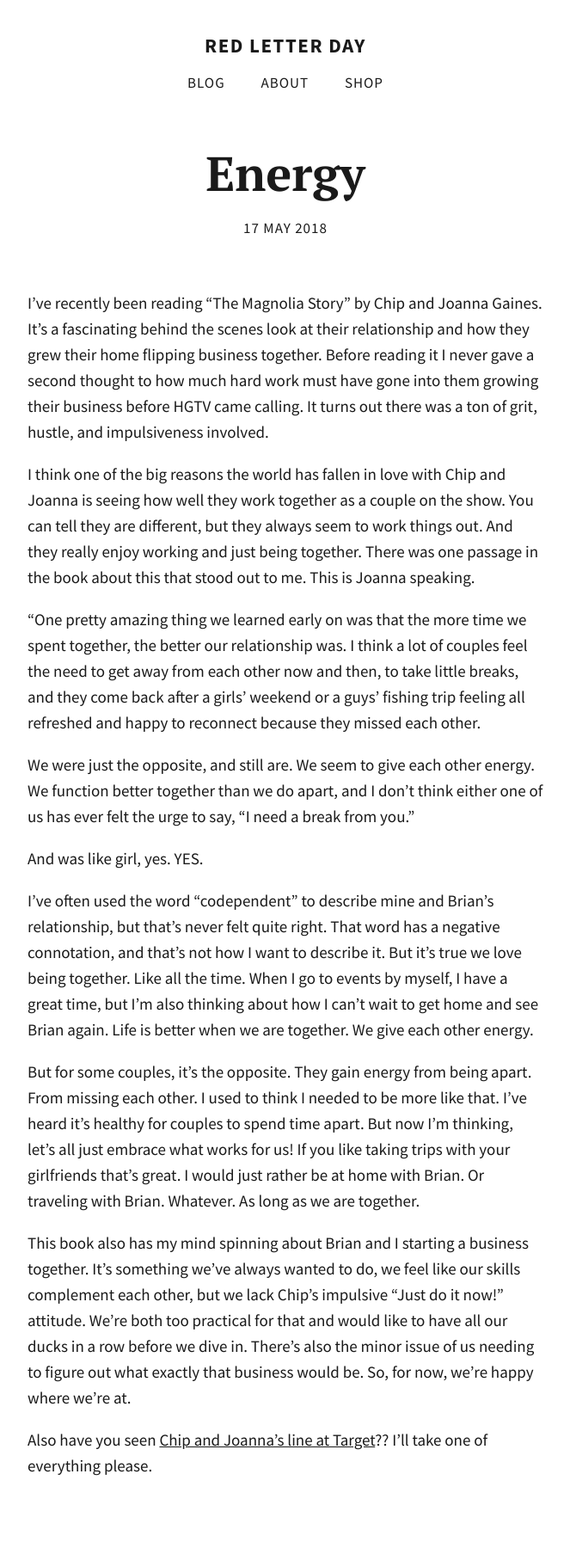
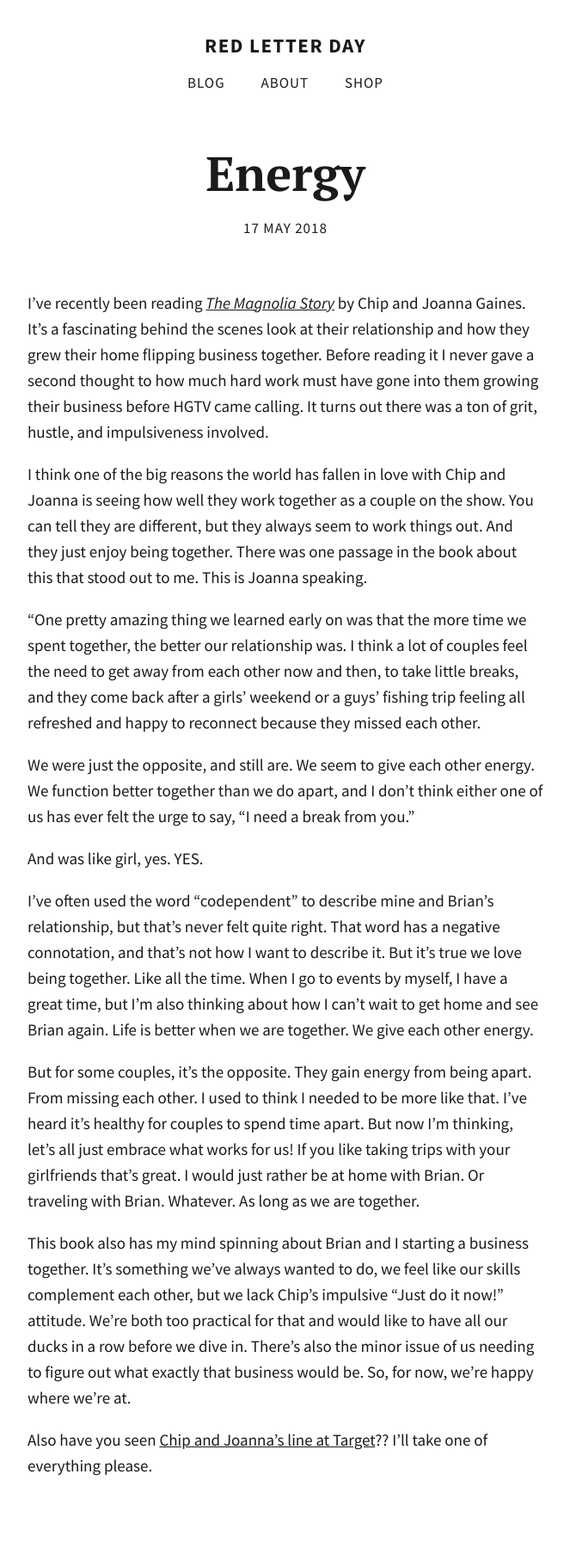
Before and after one commit to totiffany/totiffany.github.io, a Jekyll site: the page built from _posts/2018-05-17-Energy.md, in a window 1280 px wide. Shown: the whole page at 86% size, without its empty margins (308-971 px from the left). Built offline with Jekyll 4.4.1, drawn with Linux system fonts in a browser that asks for light colours; our own code applies the rules of GitHub Pages for plain Markdown files; comment, search, counter and statistics services are not loaded.

Commit message:
Update 2018-05-17-Energy.md

```diff
--- a/_posts/2018-05-17-Energy.md
+++ b/_posts/2018-05-17-Energy.md
@@ -8,9 +8,9 @@ description: >-
   great time, but I'm also thinking about how I can't wait to get home and see
   Brian again. Life is better when we are together. We give each other energy.
 ---
-I've recently been reading "The Magnolia Story" by Chip and Joanna Gaines. It's a fascinating behind the scenes look at their relationship and how they grew their home flipping business together. Before reading it I never gave a second thought to how much hard work must have gone into them growing their business before HGTV came calling. It turns out there was a ton of grit, hustle, and impulsiveness involved.
+I've recently been reading _[The Magnolia Story](https://www.amazon.com/gp/product/0718079183/ref=as_li_tl?ie=UTF8&camp=1789&creative=9325&creativeASIN=0718079183&linkCode=as2&tag=redletterda04-20&linkId=799b8da5fe9cf3cffc77c6df69b85cd4)_ by Chip and Joanna Gaines. It's a fascinating behind the scenes look at their relationship and how they grew their home flipping business together. Before reading it I never gave a second thought to how much hard work must have gone into them growing their business before HGTV came calling. It turns out there was a ton of grit, hustle, and impulsiveness involved.
 
-I think one of the big reasons the world has fallen in love with Chip and Joanna is seeing how well they work together as a couple on the show. You can tell they are different, but they always seem to work things out. And they really enjoy working and just being together. There was one passage in the book about this that stood out to me. This is Joanna speaking.
+I think one of the big reasons the world has fallen in love with Chip and Joanna is seeing how well they work together as a couple on the show. You can tell they are different, but they always seem to work things out. And they just enjoy being together. There was one passage in the book about this that stood out to me. This is Joanna speaking.
 
 "One pretty amazing thing we learned early on was that the more time we spent together, the better our relationship was. I think a lot of couples feel the need to get away from each other now and then, to take little breaks, and they come back after a girls' weekend or a guys' fishing trip feeling all refreshed and happy to reconnect because they missed each other.
 
```
